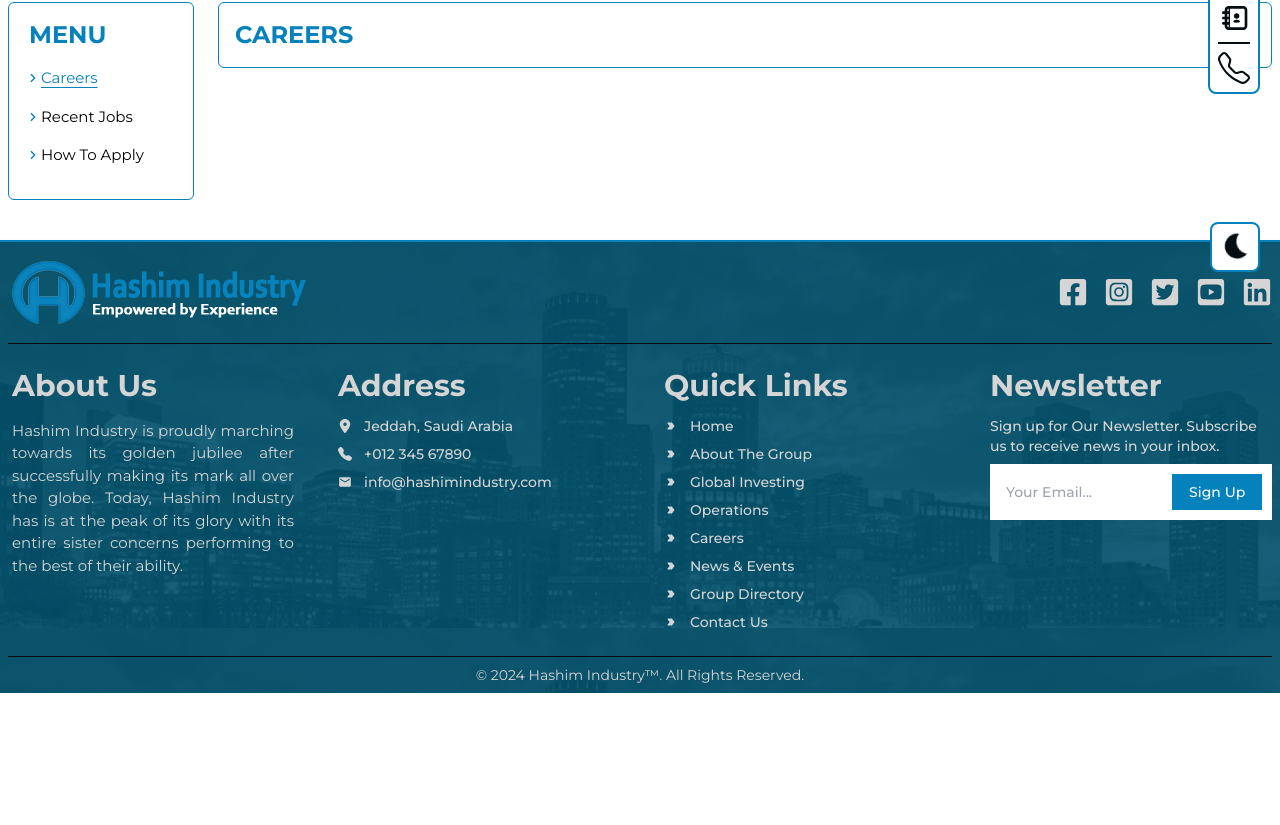
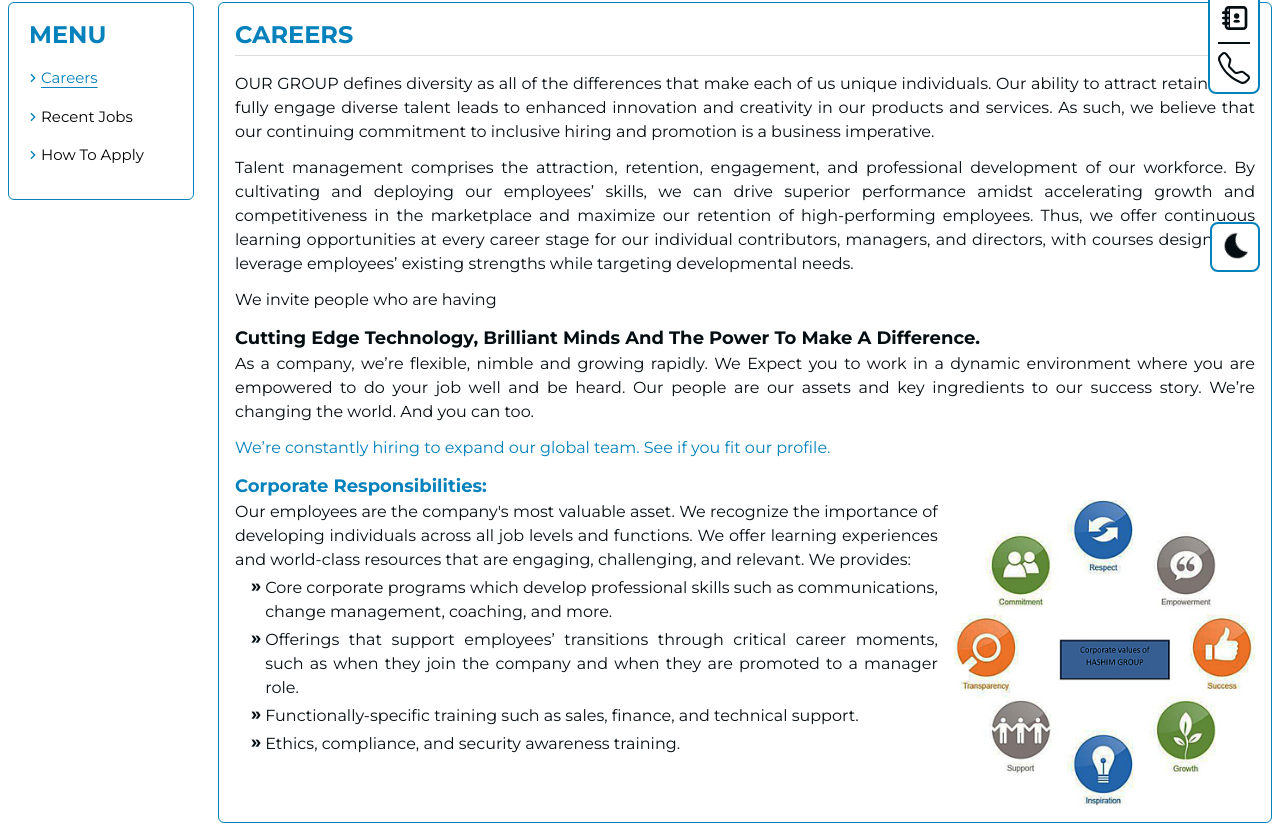
Before and after one commit to Zardron/hashim-industry, a React (Vite) app: page /careers in a window 1280 px wide. Shown: the part 508-1333 px from the top of the page. Before the commit the page ends 1201 px from the top, so only its background shows below. Built offline with nearby package versions, Linux system fonts and the light colour scheme.

Commit message:
career page finish and components

```diff
--- a/src/components/careers/Career.jsx
+++ b/src/components/careers/Career.jsx
@@ -1,7 +1,107 @@
 import React from "react";
+import CAREERS from "../../assets/img/careers.jpg";
 
-const Career = () => {
-  return <div>Careers</div>;
+const Career = ({ setRenderComponent }) => {
+  window.scroll({ top: 500, left: 0, behavior: "smooth" });
+  return (
+    <div className="bg-white dark:bg-dark">
+      <h1 className="text-primary font-bold text-2xl uppercase border-b-offGray border-b pb-1">
+        Careers
+      </h1>
+      <div className="bg-white dark:text-white dark:bg-dark mt-3 animate__animated animate__zoomIn">
+        <p className="text-dark text-justify dark:text-white text-[16px] leading-6 normal-case leading font-normal pt-1">
+          OUR GROUP defines diversity as all of the differences that make each
+          of us unique individuals. Our ability to attract retains, and fully
+          engage diverse talent leads to enhanced innovation and creativity in
+          our products and services. As such, we believe that our continuing
+          commitment to inclusive hiring and promotion is a business imperative.
+        </p>
+        <p className="text-dark text-justify dark:text-white text-[16px] leading-6 normal-case leading font-normal pt-3">
+          Talent management comprises the attraction, retention, engagement, and
+          professional development of our workforce. By cultivating and
+          deploying our employees’ skills, we can drive superior performance
+          amidst accelerating growth and competitiveness in the marketplace and
+          maximize our retention of high-performing employees. Thus, we offer
+          continuous learning opportunities at every career stage for our
+          individual contributors, managers, and directors, with courses
+          designed to leverage employees’ existing strengths while targeting
+          developmental needs.
+        </p>
+
+        <p className="text-dark text-justify dark:text-white text-[16px] leading-6 normal-case leading font-normal pt-3">
+          We invite people who are having
+        </p>
+
+        <p className="text-dark font-bold text-lg dark:text-white capitalize pt-3">
+          Cutting Edge Technology, Brilliant Minds and The Power To Make A
+          Difference.
+        </p>
+        <p className="text-dark text-justify dark:text-white text-[16px] leading-6 normal-case leading font-normal">
+          As a company, we’re flexible, nimble and growing rapidly. We Expect
+          you to work in a dynamic environment where you are empowered to do
+          your job well and be heard. Our people are our assets and key
+          ingredients to our success story. We’re changing the world. And you
+          can too.
+        </p>
+
+        <p
+          className=" text-justify text-[16px] leading-6 normal-case leading font-normal pt-3 cursor-pointer text-primary hover:underline"
+          onClick={() => setRenderComponent("recent jobs")}
+        >
+          We’re constantly hiring to expand our global team. See if you fit our
+          profile.
+        </p>
+
+        <p className="text-lg dark:text-primary capitalize pt-3">
+          Corporate Responsibilities:
+        </p>
+
+        <div className="flex flex-row justify-between gap-4">
+          <div className="w-full lg:w-[70%]">
+            <p className="text-dark text-justify dark:text-white text-[16px] leading-6 normal-case leading font-normal">
+              Our employees are the company's most valuable asset. We recognize
+              the importance of developing individuals across all job levels and
+              functions. We offer learning experiences and world-class resources
+              that are engaging, challenging, and relevant. We provides:
+            </p>
+            <ul className="pl-4">
+              <li className="text-dark text-justify dark:text-white text-[16px] leading-6 normal-case leading font-normal flex flex-row">
+                <span className="text-lg font-bold pr-1">»</span>
+                <span className="mt-1">
+                  Core corporate programs which develop professional skills such
+                  as communications, change management, coaching, and more.
+                </span>
+              </li>
+              <li className="text-dark text-justify dark:text-white text-[16px] leading-6 normal-case leading font-normal flex flex-row">
+                <span className="text-lg font-bold pr-1">»</span>
+                <span className="mt-1">
+                  Offerings that support employees’ transitions through critical
+                  career moments, such as when they join the company and when
+                  they are promoted to a manager role.
+                </span>
+              </li>
+              <li className="text-dark text-justify dark:text-white text-[16px] leading-6 normal-case leading font-normal flex flex-row">
+                <span className="text-lg font-bold pr-1">»</span>
+                <span className="mt-1">
+                  Functionally-specific training such as sales, finance, and
+                  technical support.
+                </span>
+              </li>
+              <li className="text-dark text-justify dark:text-white text-[16px] leading-6 normal-case leading font-normal flex flex-row">
+                <span className="text-lg font-bold pr-1">»</span>
+                <span className="mt-1">
+                  Ethics, compliance, and security awareness training.
+                </span>
+              </li>
+            </ul>
+          </div>
+          <div className="w-full lg:w-[30%]">
+            <img src={CAREERS} alt="" />
+          </div>
+        </div>
+      </div>
+    </div>
+  );
 };
 
 export default Career;
--- a/src/components/careers/HowToApply.jsx
+++ b/src/components/careers/HowToApply.jsx
@@ -1,6 +1,7 @@
 import React from "react";
 
 const HowToApply = () => {
+  window.scroll({ top: 500, left: 0, behavior: "smooth" });
   return <div>HowToApply</div>;
 };
 
--- a/src/components/careers/RecentJobs.jsx
+++ b/src/components/careers/RecentJobs.jsx
@@ -1,6 +1,7 @@
 import React from "react";
 
 const RecentJobs = () => {
+  window.scroll({ top: 500, left: 0, behavior: "smooth" });
   return <div>Recent Jobs</div>;
 };
 
--- a/src/pages/About.jsx
+++ b/src/pages/About.jsx
@@ -86,7 +86,7 @@
 
   /* Method that will fix header after a specific scrollable */
   const isSticky = (e) => {
-    const header = document.querySelector(".header-section");
+    const header = document.querySelector(".menu-section");
     const scrollTop = window.scrollY;
     scrollTop >= 450
       ? header.classList.add("is-sticky")
@@ -97,7 +97,7 @@
     <div className="dark:bg-dark px-8">
       <div className="container mx-auto px-2 flex flex-col lg:flex-row py-10 gap-6">
         <div className="w-full lg:w-[15%]">
-          <div className="border-primary border rounded-md p-4 header-section">
+          <div className="lg:menu-section border-primary border rounded-md p-4">
             <h1 className="text-primary font-bold text-2xl uppercase pl-1">
               Menu
             </h1>
--- a/src/pages/Careers.jsx
+++ b/src/pages/Careers.jsx
@@ -23,10 +23,27 @@
 const Careers = ({ setTitle, setSubtitle }) => {
   const [renderComponent, setRenderComponent] = useState("careers");
 
+  // Sticky Menu Area
+  useEffect(() => {
+    window.addEventListener("scroll", isSticky);
+    return () => {
+      window.removeEventListener("scroll", isSticky);
+    };
+  });
+
+  /* Method that will fix header after a specific scrollable */
+  const isSticky = (e) => {
+    const header = document.querySelector(".menu-section");
+    const scrollTop = window.scrollY;
+    scrollTop >= 450
+      ? header.classList.add("is-sticky")
+      : header.classList.remove("is-sticky");
+  };
+
   const render = (component) => {
     switch (component) {
       case "careers":
-        return <Career />;
+        return <Career setRenderComponent={setRenderComponent} />;
       case "recent jobs":
         return <RecentJobs />;
       case "how to apply":
@@ -51,7 +68,7 @@
     <div className="dark:bg-dark px-8 lg:px-0">
       <div className="container mx-auto px-2 flex flex-col lg:flex-row py-10 gap-6">
         <div className="w-full lg:w-[15%]">
-          <div className="border-primary border rounded-md p-4">
+          <div className="lg:menu-section border-primary border rounded-md p-4">
             <h1 className="text-primary font-bold text-2xl uppercase pl-1">
               Menu
             </h1>
```
Also changed, not shown: src/assets/img/careers.jpg (added).
